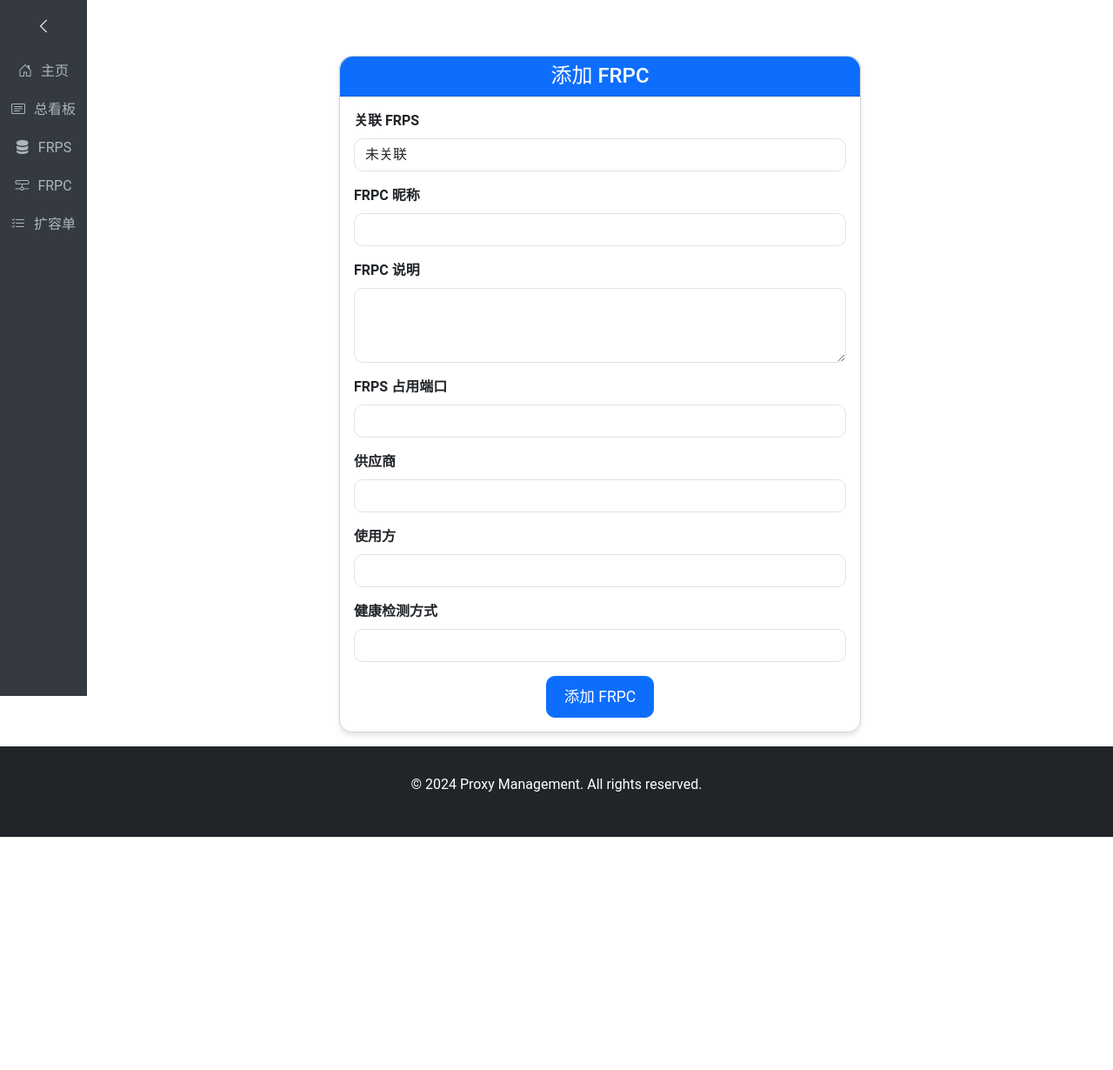
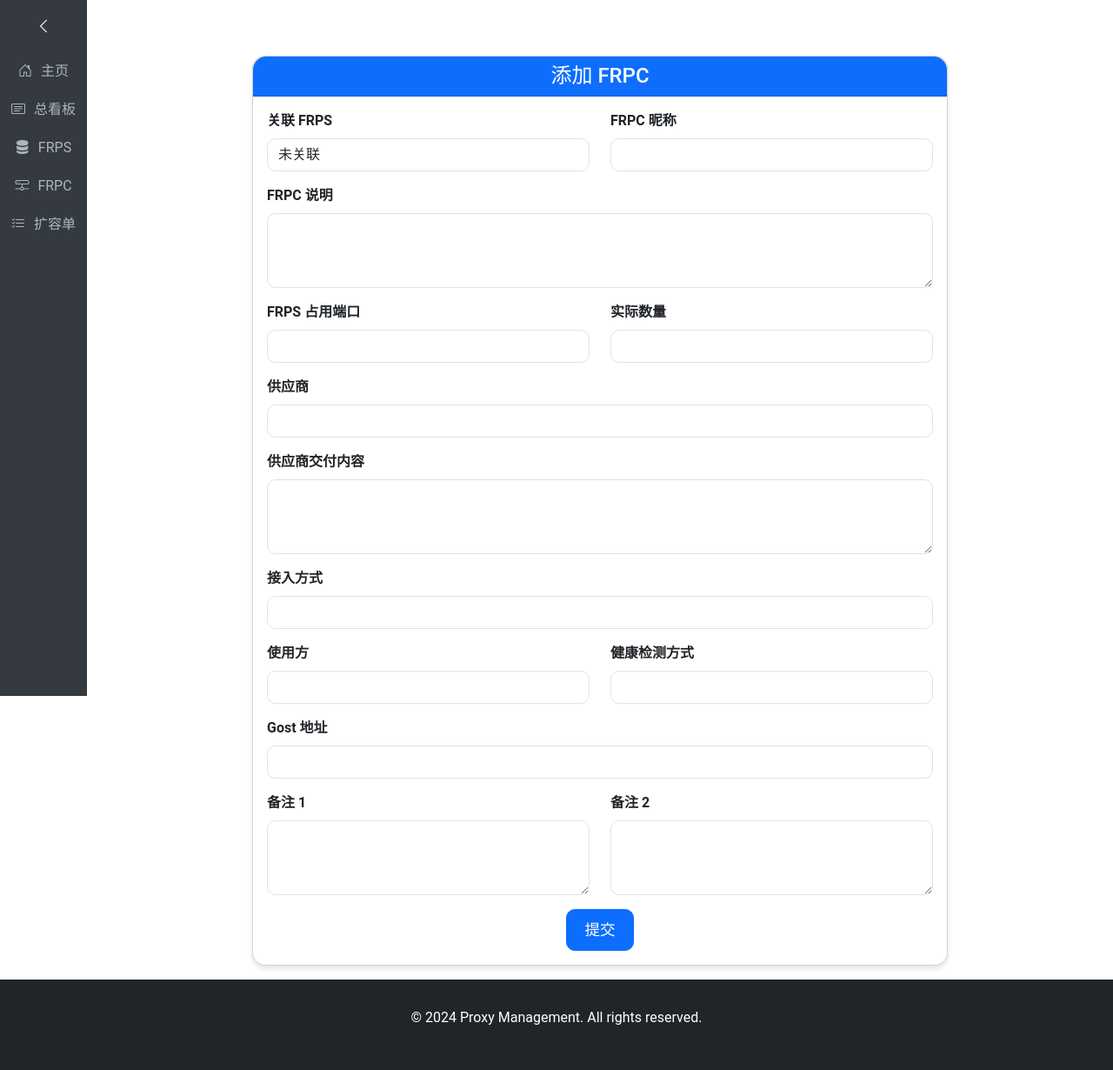
Before and after one commit to PandaEyed/proxy-manager, a Flask app: page /add_frpc in a window 1280 px wide. Shown: the whole page at 87% size. Before the commit the page ends 962 px from the top, so only its background shows below. Run offline with Flask 3, Linux system fonts and the light colour scheme; data that the repository does not hold is empty.

Commit message:
微调优化

```diff
--- a/app/forms.py
+++ b/app/forms.py
@@ -53,6 +53,7 @@ class EditFrpcForm(FlaskForm):
     )
     frpc_nickname = StringField("Nickname", validators=[Length(max=100)])
     frps_ports = StringField("FRPS Ports", validators=[Length(max=50)])
+    actual_count = IntegerField("Actual Count", validators=[Optional()])
     submit = SubmitField("Save changes")
 
 class ScaleItemForm(FlaskForm):
--- a/app/routes.py
+++ b/app/routes.py
@@ -180,7 +180,7 @@ def edit_frpc(frpc_id):
         frpc.frpc_nickname = form.frpc_nickname.data
         frpc.frps_ports = form.frps_ports.data
         frpc.frps_id =  TableFrps.query.filter(TableFrps.vms_id == request.form["frpc_vm"]).first().id if request.form.get("frpc_vm", None) else None# 处理未关联情况
-        # frpc.request.form.get("frpc_vm", None)
+        frpc.actual_count = form.actual_count.data
         db.session.commit()
         flash('FRPC updated successfully!', 'success')
         return redirect(url_for('main.frpc'))
--- a/app/static/css/style.css
+++ b/app/static/css/style.css
@@ -131,3 +131,27 @@ footer {
     margin-left: 70px; /* 收缩状态下内容区域调整 */
     width: calc(100% - 70px); /* 动态调整内容宽度 */
 }
+
+/* frpc滑块 */
+.form-range {
+    background: linear-gradient(to right, #0d6efd, #ddd);
+    border-radius: 5px;
+    height: 8px;
+    cursor: pointer;
+}
+.form-range::-webkit-slider-thumb {
+    background-color: #0d6efd;
+    border: 2px solid white;
+    width: 16px;
+    height: 16px;
+    border-radius: 50%;
+    cursor: pointer;
+}
+.form-range::-moz-range-thumb {
+    background-color: #0d6efd;
+    border: 2px solid white;
+    width: 16px;
+    height: 16px;
+    border-radius: 50%;
+    cursor: pointer;
+}
--- a/app/templates/add_frpc.html
+++ b/app/templates/add_frpc.html
@@ -3,7 +3,7 @@
 {% block title %}Add FRPC{% endblock %}
 
 {% block content %}
-<div class="card mx-auto mt-5" style="max-width: 600px; border-radius: 15px; box-shadow: 0 4px 6px rgba(0, 0, 0, 0.1);">
+<div class="card mx-auto mt-5" style="max-width: 800px; border-radius: 15px; box-shadow: 0 4px 6px rgba(0, 0, 0, 0.1);">
     <div class="card-header bg-primary text-white text-center" style="border-radius: 15px 15px 0 0;">
         <h4 class="mb-0">添加 FRPC</h4>
     </div>
@@ -11,41 +11,87 @@
         <form method="POST" action="{{ url_for('main.add_frpc', frps_id=frps_id) }}">
             {{ form.hidden_tag() }}
 
-            <!-- 关联 FRPS -->
-            <div class="mb-3">
+            <!-- 关联 FRPS 和 FRPC 昵称 -->
+            <div class="row mb-3">
+                <div class="col-md-6">
                     {{ form.frps_id.label(class_="form-label fw-bold") }}
                     {{ form.frps_id(class_="form-control", style="border-radius: 10px;") }}
                 </div>
-
-            <!-- FRPC Fields -->
-            <div class="mb-3">
+                <div class="col-md-6">
                     {{ form.frpc_nickname.label(class_="form-label fw-bold") }}
                     {{ form.frpc_nickname(class_="form-control", style="border-radius: 10px;") }}
                 </div>
+            </div>
+
+            <!-- FRPC 说明 -->
             <div class="mb-3">
                 {{ form.frpc_description.label(class_="form-label fw-bold") }}
                 {{ form.frpc_description(class_="form-control", style="border-radius: 10px;", rows=3) }}
             </div>
-            <div class="mb-3">
+
+            <!-- FRPS 占用端口 和 实际数量 -->
+            <div class="row mb-3">
+                <div class="col-md-6">
                     {{ form.frps_ports.label(class_="form-label fw-bold") }}
                     {{ form.frps_ports(class_="form-control", style="border-radius: 10px;") }}
                 </div>
+                <div class="col-md-6">
+                    {{ form.actual_count.label(class_="form-label fw-bold") }}
+                    {{ form.actual_count(class_="form-control", style="border-radius: 10px;") }}
+                </div>
+            </div>
+
+            <!-- 供应商 -->
             <div class="mb-3">
                 {{ form.supplier.label(class_="form-label fw-bold") }}
                 {{ form.supplier(class_="form-control", style="border-radius: 10px;") }}
             </div>
+
+            <!-- 供应商交付内容 -->
             <div class="mb-3">
+                {{ form.supplier_delivery.label(class_="form-label fw-bold") }}
+                {{ form.supplier_delivery(class_="form-control", style="border-radius: 10px;", rows=3) }}
+            </div>
+
+            <!-- 接入方式 -->
+            <div class="mb-3">
+                {{ form.access_method.label(class_="form-label fw-bold") }}
+                {{ form.access_method(class_="form-control", style="border-radius: 10px;") }}
+            </div>
+
+            <!-- 使用方 和 健康检测方式 -->
+            <div class="row mb-3">
+                <div class="col-md-6">
                     {{ form.user.label(class_="form-label fw-bold") }}
                     {{ form.user(class_="form-control", style="border-radius: 10px;") }}
                 </div>
-            <div class="mb-3">
+                <div class="col-md-6">
                     {{ form.health_check.label(class_="form-label fw-bold") }}
                     {{ form.health_check(class_="form-control", style="border-radius: 10px;") }}
                 </div>
+            </div>
 
-            <!-- Submit Button -->
+            <!-- Gost 地址 -->
+            <div class="mb-3">
+                {{ form.gost_address.label(class_="form-label fw-bold") }}
+                {{ form.gost_address(class_="form-control", style="border-radius: 10px;") }}
+            </div>
+
+            <!-- 备注 1 和 备注 2 -->
+            <div class="row mb-3">
+                <div class="col-md-6">
+                    {{ form.remark_1.label(class_="form-label fw-bold") }}
+                    {{ form.remark_1(class_="form-control", style="border-radius: 10px;", rows=3) }}
+                </div>
+                <div class="col-md-6">
+                    {{ form.remark_2.label(class_="form-label fw-bold") }}
+                    {{ form.remark_2(class_="form-control", style="border-radius: 10px;", rows=3) }}
+                </div>
+            </div>
+
+            <!-- 提交按钮 -->
             <div class="text-center">
-                <button type="submit" class="btn btn-primary" style="border-radius: 10px; padding: 10px 20px; font-size: 1.1rem;">添加 FRPC</button>
+                <button type="submit" class="btn btn-primary" style="border-radius: 10px; padding: 10px 20px; font-size: 1.1rem;">提交</button>
             </div>
         </form>
     </div>
```
Also changed, not shown: app/static/js/slider.js (added, +30 -0 lines), app/templates/frpc.html (+43 -23 lines), app/templates/frps.html (+7 -9 lines). Lines whose indentation alone changed are shown as unchanged.
